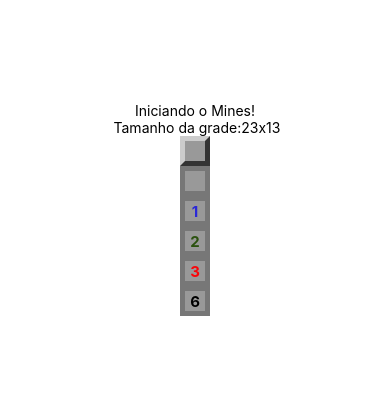
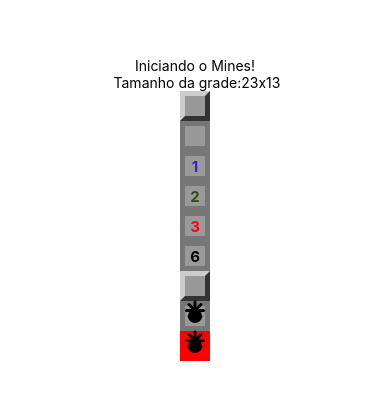
Before and after one commit to carvalhoandre/mine, a React Native app: screen / in a window 390 px wide. Shown: the part 213-612 px from the top of the page. Built offline with nearby package versions, Linux system fonts and the light colour scheme.

Commit message:
:tada: Componente Mina (Mine)

```diff
--- a/App.js
+++ b/App.js
@@ -20,6 +20,9 @@
         <Field opened nearMines={2} />
         <Field opened nearMines={3} />
         <Field opened nearMines={6} />
+        <Field mined />
+        <Field mined opened />
+        <Field mined opened exploded />
       </View>
 
     );
--- a/src/components/Field.js
+++ b/src/components/Field.js
@@ -1,12 +1,14 @@
 import React from 'react'
 import { View, StyleSheet, Text } from 'react-native'
 import params from '../params'
+import Mine from './Mine'
 
 export default props => {
-    const { mined, opened, nearMines } = props
+    const { mined, opened, nearMines, exploded } = props
 
     const styleField = [styles.field]
     if (opened) styleField.push(styles.opened)
+    if (exploded) styleField.push(styles.exploded)
     if (styleField.length === 1) styleField.push(styles.regular)
 
     let color = null
@@ -22,6 +24,7 @@
             {!mined && opened && nearMines > 0 ?
                 <Text style={[styles.label, { color: color }]}>
                     {nearMines}</Text> : false}
+            {mined && opened ? <Mine /> : false}
         </View>
     )
 }
@@ -48,5 +51,9 @@
     label: {
         fontWeight: 'bold',
         fontSize: params.fontSize,
-    }
+    },
+    exploded: {
+        backgroundColor: 'red',
+        borderColor: 'red',
+    },
 })
--- /dev/null
+++ b/src/components/Mine.js
@@ -0,0 +1,37 @@
+import React from 'react'
+import { View, StyleSheet } from 'react-native'
+
+export default props => {
+    return (
+        <View style={styles.container}>
+           <View style={styles.coreMine} />
+           <View style={styles.line} />
+           <View style={[styles.line, { transform: [{ rotate: '45deg' }] }]} />
+           <View style={[styles.line, { transform: [{ rotate: '90deg' }] }]} />
+           <View style={[styles.line, { transform: [{ rotate: '135deg' }] }]} />
+        </View>
+    )
+}
+
+const styles = StyleSheet.create({
+    container: {
+        alignItems: 'center',
+        justify: 'center',
+    },
+    coreMine: {
+        height: 14,
+        width: 14,
+        borderRadius: 10,
+        backgroundColor: 'black',
+        alignItems: 'center',
+        justifyContent: 'center',
+    },
+
+    line: {
+        position: 'absolute',
+        height: 3,
+        width: 20,
+        borderRadius: 3,
+        backgroundColor: 'black',
+    },
+})
```
